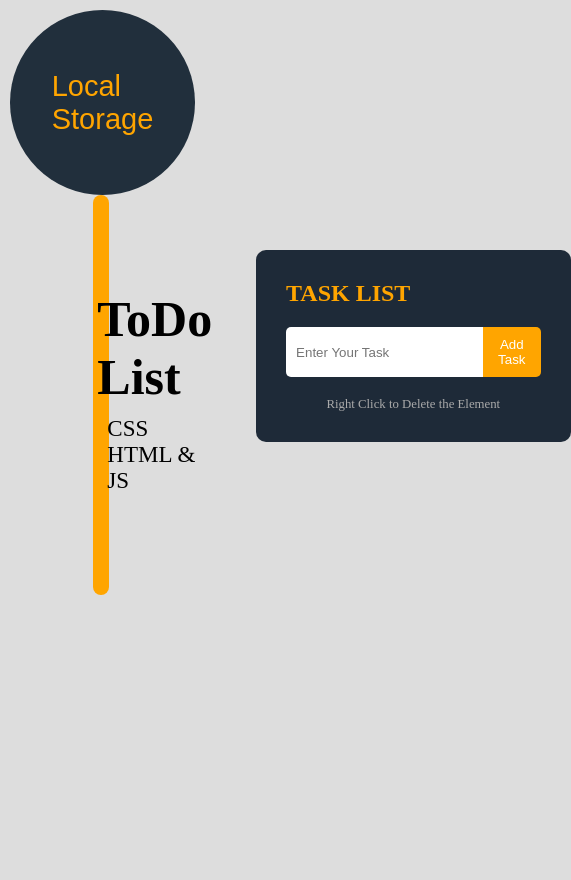
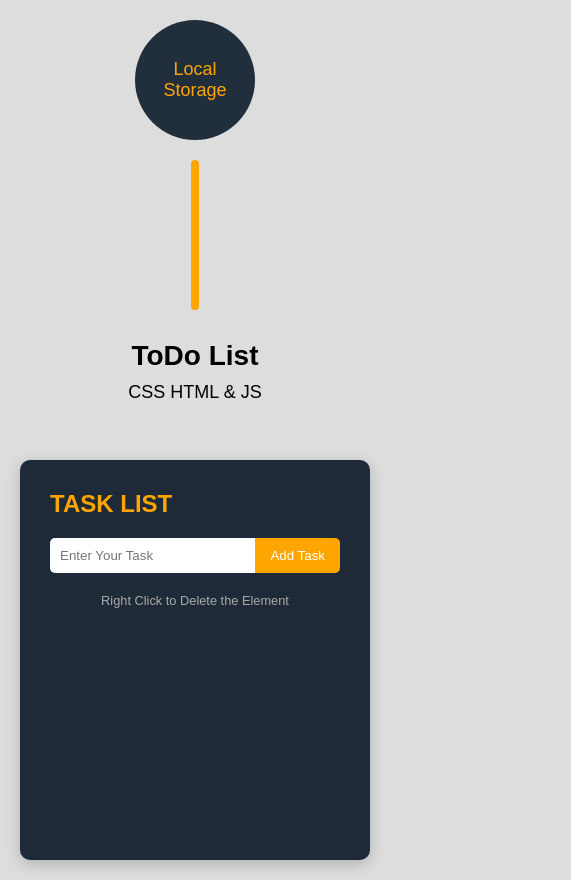
Before and after one commit to Nafisa-Amiri1/all-js-project--to-do-list-, a plain HTML site: page index.html in a window 390 px wide. Shown: the whole page, 571 px wide, since content can reach past the window. Before the commit the page ends 844 px from the top, so only its background shows below. Drawn offline with Linux system fonts and the light colour scheme.

Commit message:
Update style.css

```diff
--- a/css/style.css
+++ b/css/style.css
@@ -1,107 +1,89 @@
 * {
-    margin: 0px;
-    padding: 0px;
+    margin: 0;
+    padding: 0;
     box-sizing: border-box;
 }
 
 body {
+    font-family: "Poppins", sans-serif;
+    background: #ddd;
     display: flex;
-    font-family: "poppins";
-    background: #ddd;
-    font-family: poppins;
+    justify-content: center;
+    align-items: center;
+    min-height: 100vh;
 }
 
 .container {
+    display: flex;
+    flex-wrap: wrap;
     width: 100%;
-    height: 100vh;
-    display: flex;
+    max-width: 1200px;
     background-color: #ddd;
+    padding: 20px;
+    justify-content: center;
+    gap: 20px;
 }
 
+/* Left side (Local Storage section) */
 .left {
-    width: 49%;
-    height: 100vh;
-    background-color: #ddd;
+    flex: 1 1 400px;
     display: flex;
+    flex-direction: column;
+    align-items: center;
 }
 
-/*
-.right {
-    width: 49%;
-    height: 100vh;
-    background-color: rgb(119, 167, 173);
+/* Left-Local Circle and Line */
+.left-local {
     display: flex;
-}
-*/
-/*------------------------local storage----------------------------*/
-
-.local-storage {
-    display: flex;
-    width: 100%;
-}
-
-.left-local {
-    width: 30%;
-    height: 100vh;
+    flex-direction: column;
+    align-items: center;
 }
 
 .text {
-    margin-top: 10px;
-    margin-left: 10px;
-    margin-bottom: 0px;
-    width: 185px;
-    height: 185px;
+    width: 160px;
+    height: 160px;
     background-color: #212f3c;
     color: orange;
     display: flex;
     align-items: center;
     justify-content: center;
     border-radius: 50%;
-    font-size: 29px;
+    font-size: 24px;
+    text-align: center;
+    margin-bottom: 20px;
     font-family: fantasy;
 }
 
 .line {
-    width: 16px;
-    height: 400px;
+    width: 10px;
+    height: 200px;
     background-color: orange;
-    margin-left: 93px;
-    margin-top: 0px;
     border-radius: 30px;
 }
 
-/*------------------------------------ todo list---------------------*/
-
+/* ToDo text area */
 .right-todo {
-    width: 400px;
-    height: 350px;
-    margin-top: 290px;
-    margin-left: 0px;
+    text-align: center;
+    margin-top: 30px;
 }
 
 .hello-js {
-    font-size: 50px;
-    margin-left: 40px;
+    font-size: 36px;
+    margin-bottom: 10px;
 }
 
 .c-h-js {
-    margin-top: 10px;
-    font-size: 23px;
-    margin-left: 50px;
+    font-size: 20px;
 }
 
-/*-------------------right-------------------*/
-
+/* Right ToDo list section */
 .right {
-    margin-top: 250px;
-    margin-left: 65px;
+    flex: 1 1 400px;
     background-color: #1e2a38;
     padding: 30px;
     border-radius: 10px;
-    width: 400px;
-    max-height: fit-content;
-    box-shadow: 0 px 15px rgba(0, 0, 0, .3);
     color: white;
+    box-shadow: 0 4px 15px rgba(0, 0, 0, 0.2);
 }
 
 h2 {
@@ -112,13 +94,15 @@ h2 {
 .inputBox {
     display: flex;
     margin-bottom: 20px;
+    flex-wrap: wrap;
 }
 
 .inputBox input {
-    flex: 1;
+    flex: 1 1 200px;
     padding: 10px;
     border: none;
     border-radius: 5px 0 0 5px;
+    min-width: 0;
 }
 
 .inputBox button {
@@ -149,3 +133,41 @@ h2 {
     color: #aaa;
     text-align: center;
 }
+
+/* ----------- Responsive Tweaks ----------- */
+
+@media (max-width: 768px) {
+    .container {
+        flex-direction: column;
+        align-items: center;
+    }
+
+    .left,
+    .right {
+        width: 100%;
+        max-width: 500px;
+    }
+
+    .text {
+        width: 120px;
+        height: 120px;
+        font-size: 18px;
+    }
+
+    .line {
+        height: 150px;
+        width: 8px;
+    }
+
+    .hello-js {
+        font-size: 28px;
+    }
+
+    .c-h-js {
+        font-size: 18px;
+    }
+
+    .right {
+        margin-top: 20px;
+    }
+}
```
